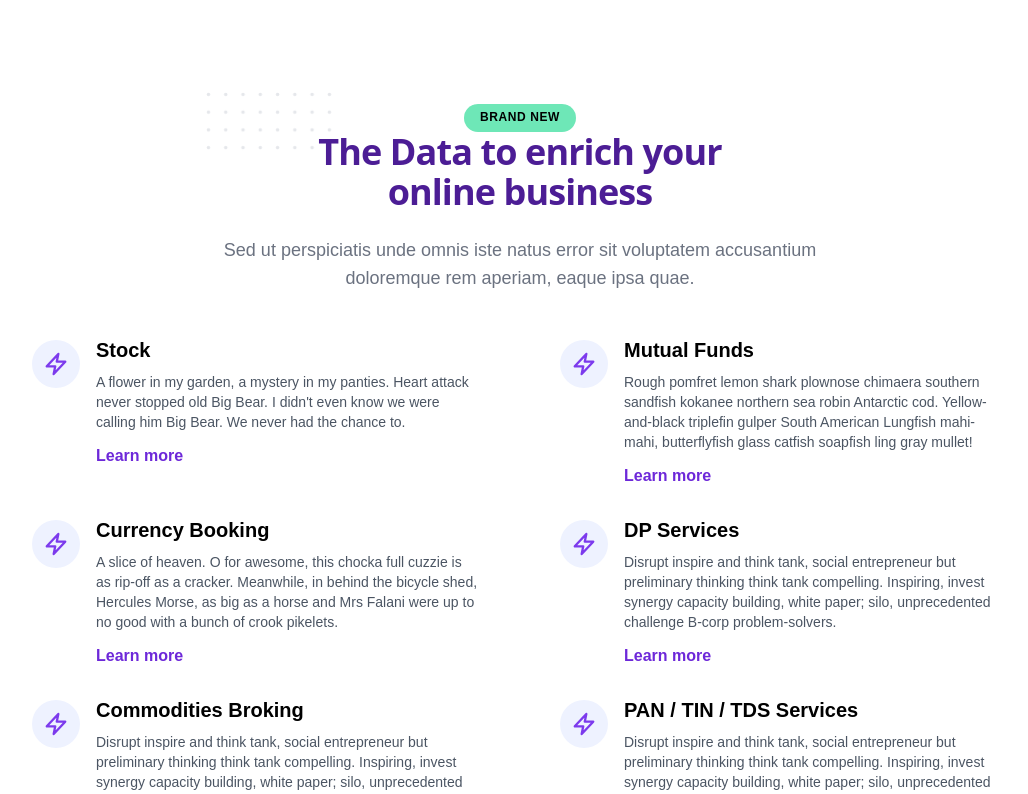
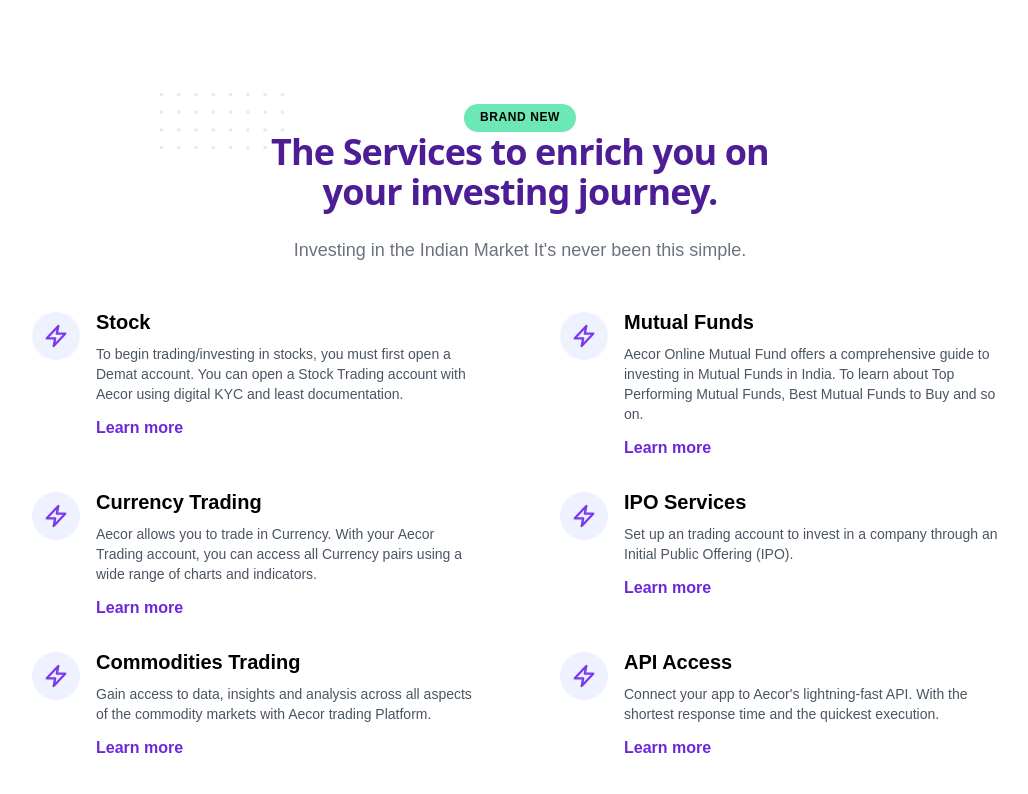
Before and after one commit to ashishmishra-bit/aecor, a Next.js app: page / in a window 1280 px wide. Shown: the part 1420-2214 px from the top of the page, without its empty margins (120-1148 px from the left). Built offline with nearby package versions, Linux system fonts and the light colour scheme.

Commit message:
Text Add

```diff
--- a/components/Footer/Footer.js
+++ b/components/Footer/Footer.js
@@ -29,13 +29,8 @@
                 <div className={foot.Text}>(0416) 2227751-55, 2215022</div>
                 <div className={foot.button}>Open Account</div>
             </div>
-            <div className={foot.links}>
-                <div className={foot.subTitle}>Markets</div>
-                <div className={foot.Text}>Top Gainers</div>
-                <div className={foot.Text}>Top Losers</div>
-                <div className={foot.Text}>Top Quantity</div>
-                <div className={foot.Text}>Top Value</div>
-            </div>
+
+
             <div className={foot.product}>
                 <div className={foot.subTitle}>Mutual Funds</div>
                 <div className={foot.Text}>Performance Tracking</div>
--- a/components/OurProduct/Product.js
+++ b/components/OurProduct/Product.js
@@ -88,11 +88,10 @@
               </svg>
               <span className="relative text-purple-900">The</span>
             </span>{" "}
-            Data to enrich your online business
+           Services to enrich you on your investing journey.
           </h2>
           <p className="text-base text-gray-500 md:text-lg">
-            Sed ut perspiciatis unde omnis iste natus error sit voluptatem
-            accusantium doloremque rem aperiam, eaque ipsa quae.
+            Investing in the Indian Market It's never been this simple.
           </p>
         </div>
         <div className="grid max-w-screen-lg gap-8 row-gap-10 mx-auto lg:grid-cols-2">
@@ -117,9 +116,7 @@
             <div >
               <h6 className="mb-3 text-xl  leading-5 font-extrabold">Stock</h6>
               <p className="mb-3 text-sm text-gray-600">
-                A flower in my garden, a mystery in my panties. Heart attack
-                never stopped old Big Bear. I didn't even know we were calling
-                him Big Bear. We never had the chance to.
+To begin trading/investing in stocks, you must first open a Demat account. You can open a Stock Trading account with Aecor using digital KYC and least documentation.
               </p>
               <a
                 href="/"
@@ -151,10 +148,7 @@
             <div >
               <h6 className="mb-3 text-xl font-bold leading-5">Mutual Funds</h6>
               <p className="mb-3 text-sm text-gray-600">
-                Rough pomfret lemon shark plownose chimaera southern sandfish
-                kokanee northern sea robin Antarctic cod. Yellow-and-black
-                triplefin gulper South American Lungfish mahi-mahi,
-                butterflyfish glass catfish soapfish ling gray mullet!
+              Aecor Online Mutual Fund offers a comprehensive guide to investing in Mutual Funds in India. To learn about Top Performing Mutual Funds,  Best Mutual Funds to Buy  and so on.
               </p>
               <a
                 href="/"
@@ -185,13 +179,10 @@
             </div>
             <div >
               <h6 className="mb-3 text-xl font-bold leading-5">
-                Currency Booking
+                Currency Trading
               </h6>
               <p className="mb-3 text-sm text-gray-600">
-                A slice of heaven. O for awesome, this chocka full cuzzie is as
-                rip-off as a cracker. Meanwhile, in behind the bicycle shed,
-                Hercules Morse, as big as a horse and Mrs Falani were up to no
-                good with a bunch of crook pikelets.
+                   Aecor allows you to trade in Currency. With your Aecor Trading account, you can access all Currency pairs using a wide range of charts and indicators.
               </p>
               <a
                 href="/"
@@ -221,12 +212,9 @@
               </div>
             </div>
             <div >
-              <h6 className="mb-3 text-xl font-bold leading-5">DP Services</h6>
+              <h6 className="mb-3 text-xl font-bold leading-5">IPO Services</h6>
               <p className="mb-3 text-sm text-gray-600">
-                Disrupt inspire and think tank, social entrepreneur but
-                preliminary thinking think tank compelling. Inspiring, invest
-                synergy capacity building, white paper; silo, unprecedented
-                challenge B-corp problem-solvers.
+Set up an trading account to invest in a company through an Initial Public Offering (IPO).
               </p>
               <a
                 href="/"
@@ -257,13 +245,10 @@
             </div>
             <div >
               <h6 className="mb-3 text-xl font-bold leading-5">
-                Commodities Broking
+                Commodities Trading
               </h6>
               <p className="mb-3 text-sm text-gray-600">
-                Disrupt inspire and think tank, social entrepreneur but
-                preliminary thinking think tank compelling. Inspiring, invest
-                synergy capacity building, white paper; silo, unprecedented
-                challenge B-corp problem-solvers.
+Gain access to data, insights and analysis across all aspects of the commodity markets with Aecor trading Platform.
               </p>
               <a
                 href="/"
@@ -294,13 +279,10 @@
             </div>
             <div >
               <h6 className="mb-3 text-xl font-bold leading-5">
-                PAN / TIN / TDS Services
+                API Access
               </h6>
               <p className="mb-3 text-sm text-gray-600">
-                Disrupt inspire and think tank, social entrepreneur but
-                preliminary thinking think tank compelling. Inspiring, invest
-                synergy capacity building, white paper; silo, unprecedented
-                challenge B-corp problem-solvers.
+Connect your app to Aecor's lightning-fast API. With the shortest response time and the quickest execution.
               </p>
               <a
                 href="/"
```
